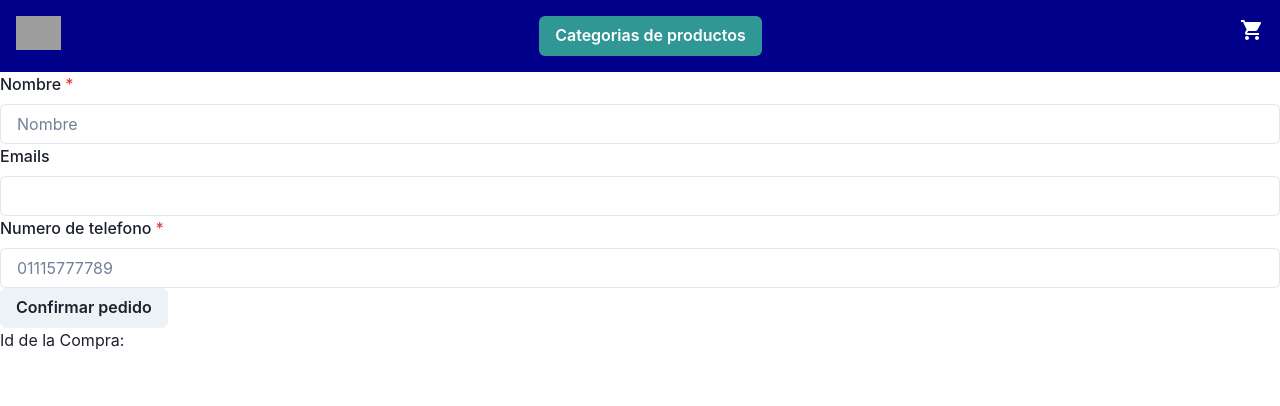
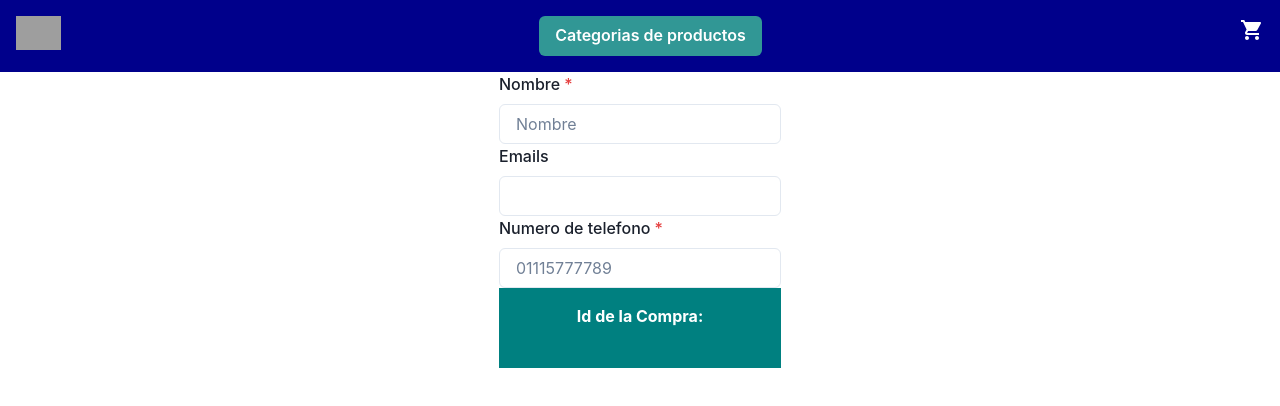
Before and after one commit to AguadaC/EntregaFinal-Aguada, a React (Vite) app: page /send in a window 1280 px wide. Shown: the top 406 px of the page. Built offline with nearby package versions, Linux system fonts and the light colour scheme; grey boxes are pictures that could not be loaded.

Commit message:
feat(send Form): Added style

```diff
--- a/src/components/ContactForm.jsx
+++ b/src/components/ContactForm.jsx
@@ -1,10 +1,5 @@
 import React, { useState } from "react";
-import {
-  FormControl,
-  FormLabel,
-  Input,
-  Button
-} from "@chakra-ui/react";
+import { FormControl, FormLabel, Input, Button, Flex, Box, Center } from "@chakra-ui/react";
 import { collection, getFirestore, addDoc } from "firebase/firestore";
 import { useContext } from 'react';
 import { CartContext } from '../context/ShoppingCartContext';
@@ -57,6 +52,7 @@ const ContactForm = () => {
 
   return (
     <>
+    <Flex flexWrap="wrap" justifyContent="center" alignItems="flex-start">
     <form action="" onSubmit={handleSubmit}>
       <FormControl isRequired>
         <FormLabel>Nombre</FormLabel>
@@ -85,9 +81,23 @@ const ContactForm = () => {
           onChange={handleChange}
         />
       </FormControl>
-      <Button type="submit">Confirmar pedido</Button>
+    <Center bg="teal" h="80px" color="white" fontWeight="bold">
+      <Flex direction="column" flexWrap="wrap">
+        <Box mx="auto">
+        {cart.length ? (
+        <Button type="submit">Confirmar pedido</Button>
+        ) : (
+        <>
+          <h2 style={{ justifyContent: "center" }}>Id de la Compra:</h2>
+          <br />
+          <h4 style={{ justifyContent: "center" }}>{id}</h4>
+        </>
+        )}
+        </Box>
+      </Flex>
+    </Center>
     </form>
-    <p>Id de la Compra: {id} </p>
+    </Flex>
     </>
 
   );
```
